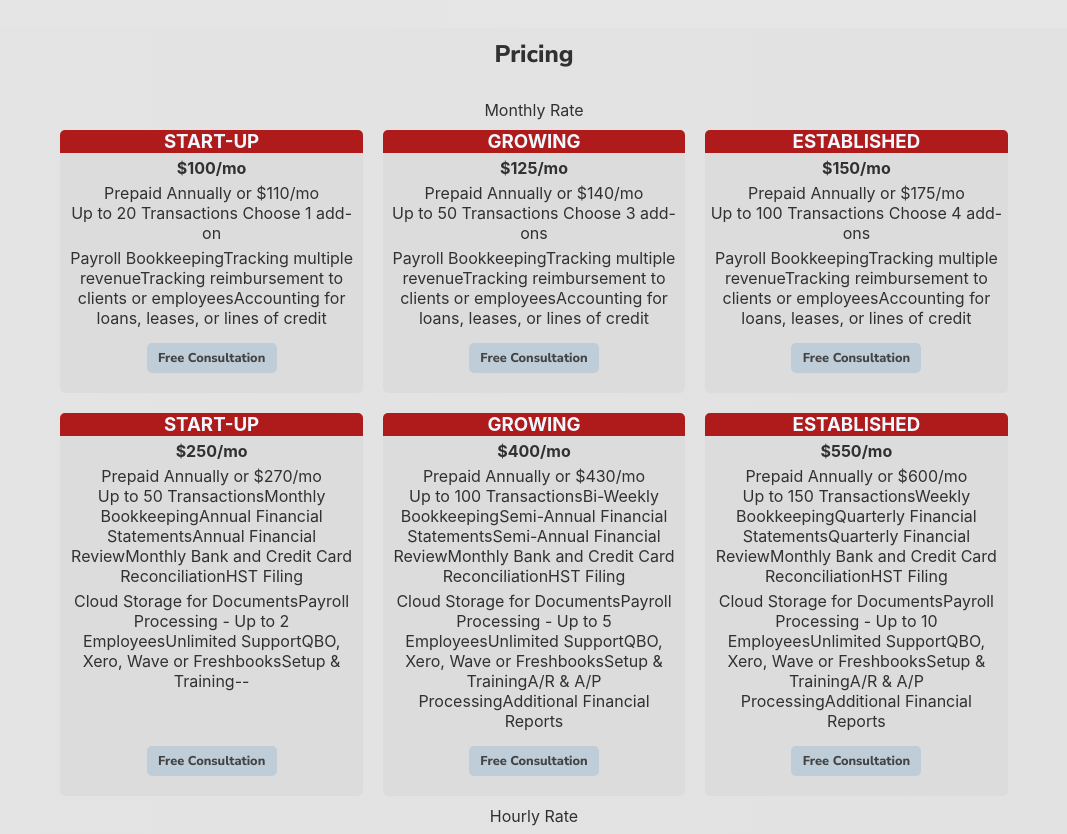
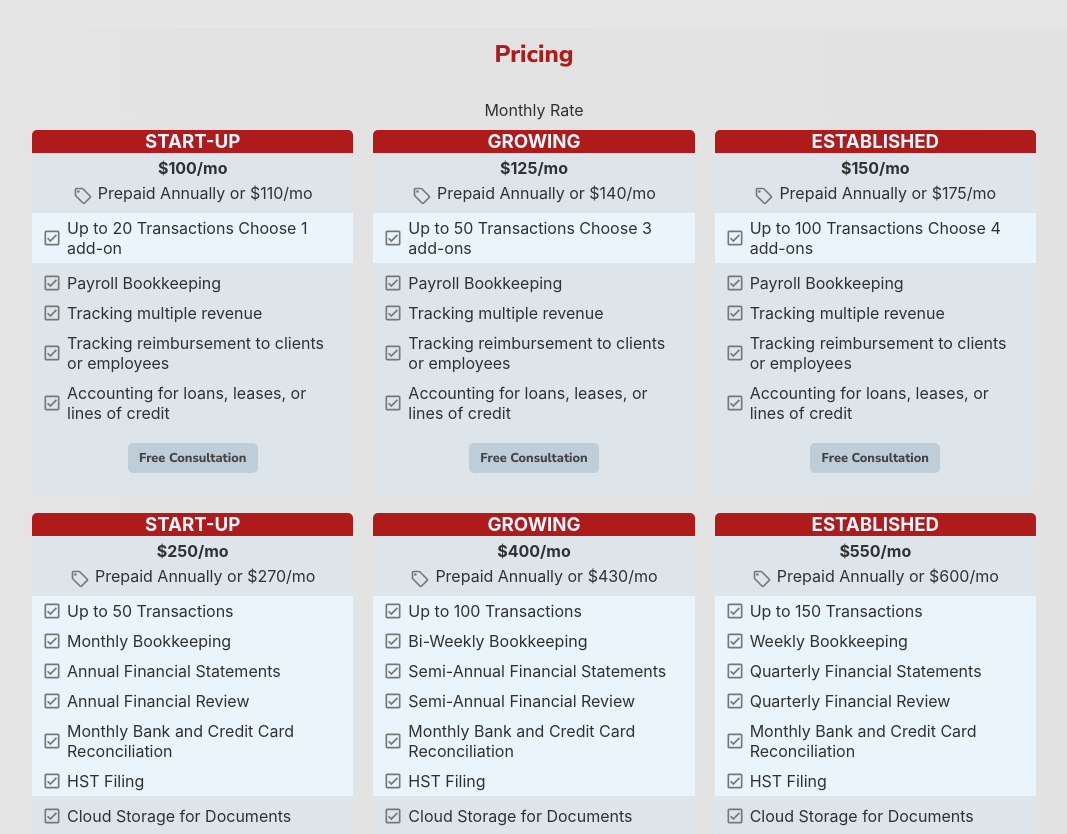
Before and after one commit to buzmakovTim/tsurikoffconsulting, a React (Create React App) app in the folder tsurikoffconsulting/: page / in a window 1280 px wide. Shown: the part 1920-2754 px from the top of the page, without its empty margins (106-1173 px from the left). Built offline with nearby package versions, Linux system fonts and the light colour scheme.

Commit message:
style update

```diff
--- a/tsurikoffconsulting/src/components/pricing/Pricing.scss
+++ b/tsurikoffconsulting/src/components/pricing/Pricing.scss
@@ -1,5 +1,5 @@
 .pricing-outer{
-    width: 80%;
+    width: 85%;
     align-self: center;
 }
 .pricing-outer-container{
--- a/tsurikoffconsulting/src/components/pricingCard/PricingCard.scss
+++ b/tsurikoffconsulting/src/components/pricingCard/PricingCard.scss
@@ -9,7 +9,8 @@
     // padding: 5px;
     margin: 10px;
     // border: 1px solid black;
-    background-color: rgb(220, 220, 220);
+    // background-color: rgb(220, 220, 220);
+    background-color: #dde5eb;
     border-radius: 5px;
     align-self: stretch;
     transition: all 0.3s;
@@ -41,17 +42,49 @@
     margin: 5px;
 }
 .prepaid{
-    // background-color: aquamarine;
+    display: flex;
+    flex-direction: row;
+    justify-content: center;
+    align-items: center;
+    p {
+        margin: 0 0 5px 5px;
+
+    }
 }
 .sectionOne{
-    // background-color: azure;
+    // display: flex;
+    // flex-direction: row;
+    // justify-content: center;
+    // align-items: center;
+    background-color: rgb(234, 244, 252);
     margin-bottom: 5px;
-    padding: 0 5px;
+    margin-top: 5px;
+    padding: 0 10px;
+    &:hover{
+        background-color: rgb(243, 247, 250);
+    }
+    p {
+        margin: 0;
+        text-align: left;
+    }
 }
 .sectionTwo{
     // background-color: rgb(75, 100, 100);
     margin-bottom: 5px;
-    padding: 0 5px;
+    padding: 0 10px;
+    p {
+        margin: 0;
+        text-align: left;
+    }
+}
+.section-list-container{
+    display: flex;
+    flex-direction: row;
+    // justify-content: center;
+    align-items: center;
+    p {
+        margin: 5px;
+    }
 }
 
 // Tablet
--- a/tsurikoffconsulting/src/components/pricingCard/PricingCard.tsx
+++ b/tsurikoffconsulting/src/components/pricingCard/PricingCard.tsx
@@ -2,6 +2,8 @@ import React from 'react'
 import { PriceType } from '../../state/State';
 import { Button } from '../button/button';
 import './PricingCard.scss';
+import LocalOfferOutlinedIcon from '@mui/icons-material/LocalOfferOutlined';
+import CheckBoxOutlinedIcon from '@mui/icons-material/CheckBoxOutlined';
 
 type PricingCardType = {
   pricing: PriceType
@@ -26,24 +28,42 @@ export const PricingCard = (props: PricingCardType) => {
     const prepaid = () => {
       return(
         <div className='prepaid'>
-          {props.pricing.prepaid}
+          <LocalOfferOutlinedIcon fontSize="small" htmlColor="rgb(119, 119, 118)"/>
+          <p>
+            {props.pricing.prepaid}
+          </p>
         </div>
       )
     }
+
+    const sectionList = (v: string[]) => v.map(value => {
+      return(
+        <div className="section-list-container">
+          <CheckBoxOutlinedIcon fontSize="small" htmlColor="rgb(119, 119, 118)"/>
+          <p>
+          {value}
+        </p>
+        </div>
+
+      )
+    })
+
     const sectionOne = () => {
       if(props.pricing.sectionOne){
         return(
           <div className='sectionOne'>
-            {props.pricing.sectionOne}
+            {sectionList(props.pricing.sectionOne)}
           </div>
         )
       } else return
     }
+
+
     const sectionTwo = () => {
       if(props.pricing.sectionTwo){
         return(
           <div className='sectionTwo'>
-            {props.pricing.sectionTwo}
+            {sectionList(props.pricing.sectionTwo)}
           </div>
         )
       } else return
--- a/tsurikoffconsulting/src/components/section/Section.scss
+++ b/tsurikoffconsulting/src/components/section/Section.scss
@@ -1,4 +1,4 @@
-
+@import "./../../style/variables.scss";
 
 .main-container{
     display: flex;
@@ -11,6 +11,7 @@
 .title{
     h1{
         font-size: 1.5em;
+        color: $primary-color;
     }
 }
 ul{
--- a/tsurikoffconsulting/src/state/State.tsx
+++ b/tsurikoffconsulting/src/state/State.tsx
@@ -65,7 +65,7 @@ const pricingData: PriceType[] = [
         prepaid: 'Prepaid Annually or $270/mo',
         category: 'Accrual Basis',
         sectionOne: ['Up to 50 Transactions', 'Monthly Bookkeeping', 'Annual Financial Statements', 'Annual Financial Review', 'Monthly Bank and Credit Card Reconciliation', 'HST Filing'],
-        sectionTwo: ['Cloud Storage for Documents', 'Payroll Processing - Up to 2 Employees', 'Unlimited Support', 'QBO, Xero, Wave or Freshbooks', 'Setup & Training', '-', '-']
+        sectionTwo: ['Cloud Storage for Documents', 'Payroll Processing - Up to 2 Employees', 'Unlimited Support', 'QBO, Xero, Wave or Freshbooks', 'Setup & Training']
     },
     {
         title: 'GROWING',
```
